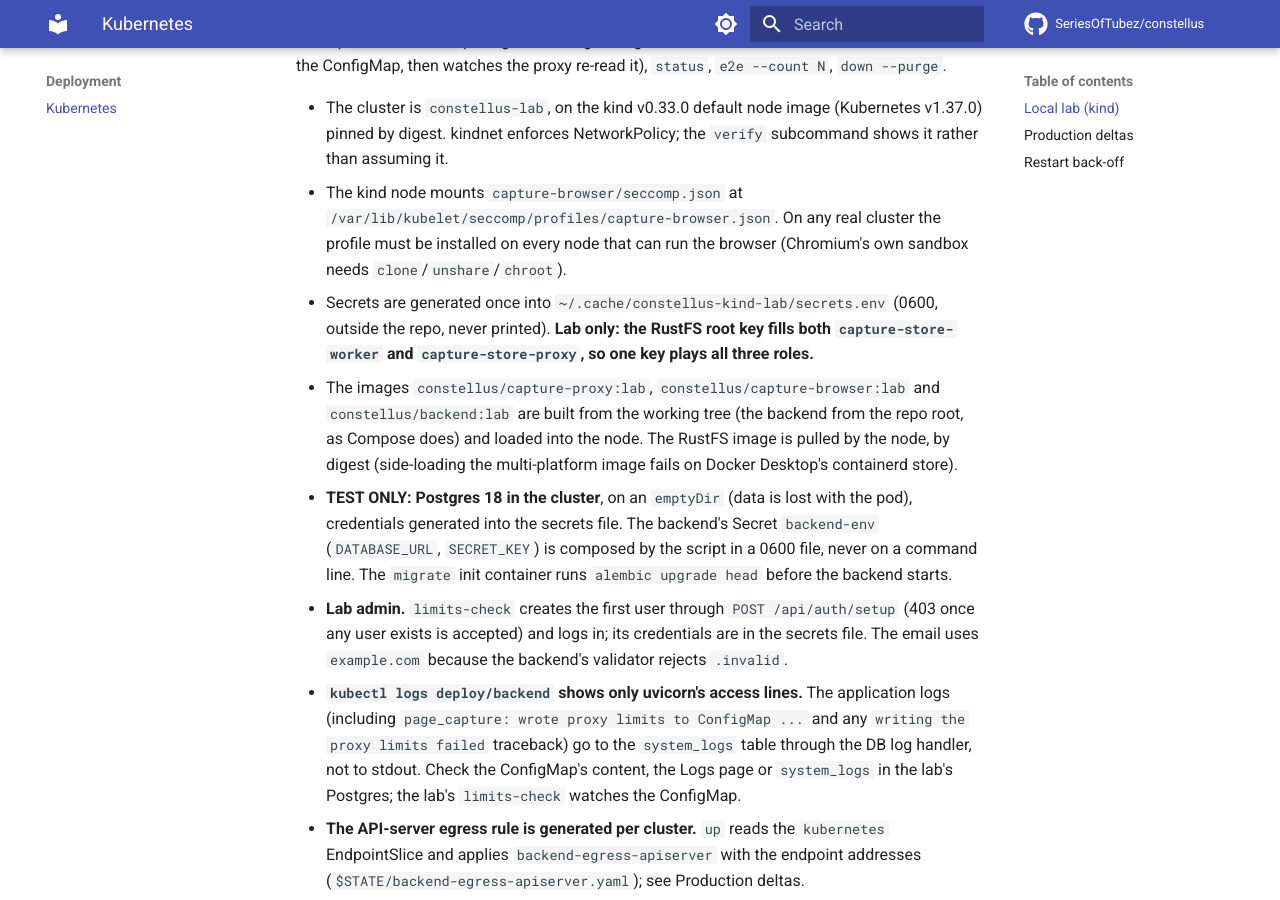
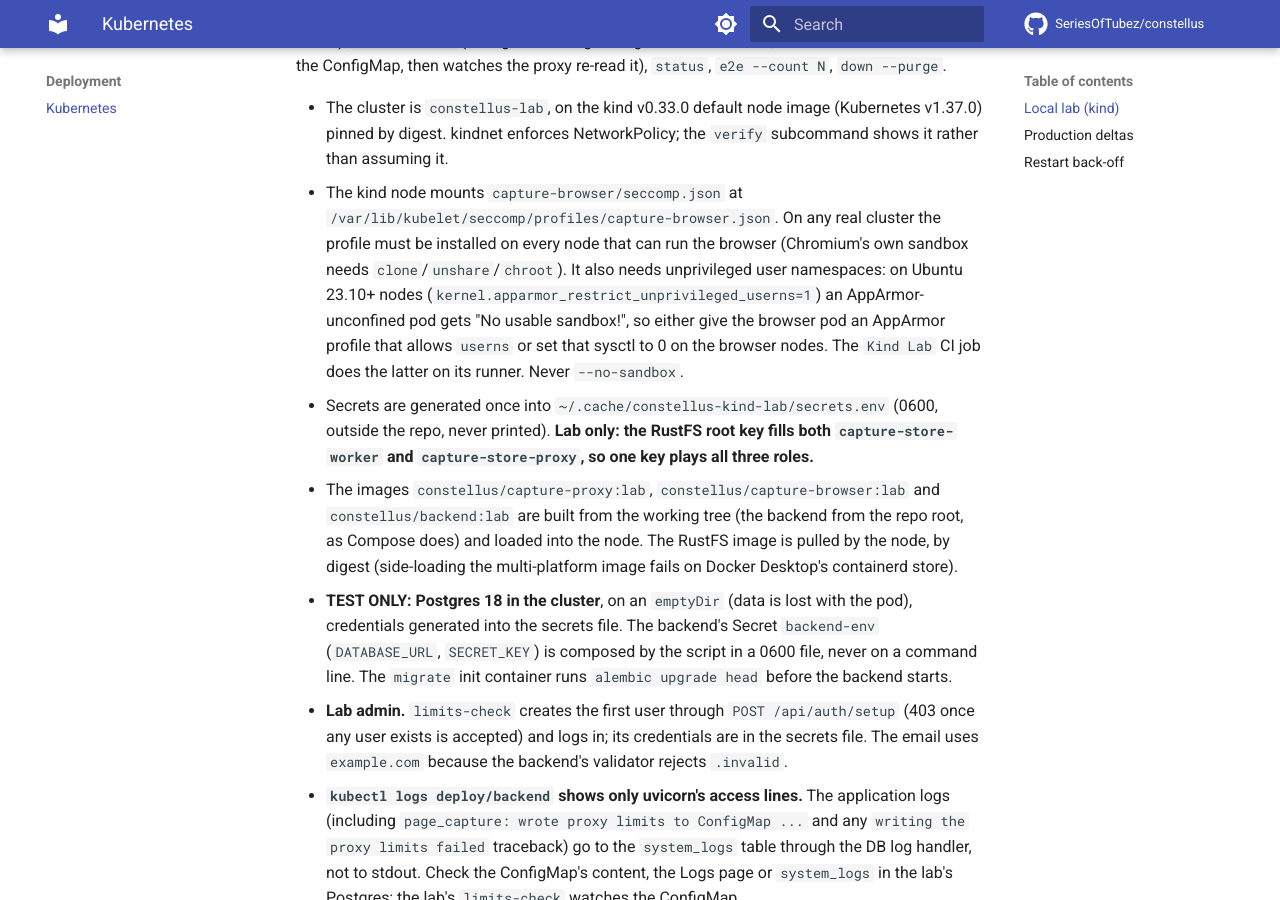
Before and after one commit to SeriesOfTubez/constellus, an MkDocs documentation site: the page built from docs/deploy/kubernetes.md, in a window 1280 px wide and 900 px high, scrolled down 910 px. Built offline with MkDocs 1.6.1 and Material for MkDocs 9.7.7, drawn with Linux system fonts in a browser that asks for light colours; comment, search, counter and statistics services are not loaded.

Commit message:
Kind Lab CI: lift Ubuntu's userns restriction so Chromium's sandbox starts
Co-Authored-By: Claude Opus 5.5 <noreply@anthropic.com>

```diff
--- a/docs/deploy/kubernetes.md
+++ b/docs/deploy/kubernetes.md
@@ -34,7 +34,11 @@ backend write the ConfigMap, then watches the proxy re-read it), `status`,
 - The kind node mounts `capture-browser/seccomp.json` at
   `/var/lib/kubelet/seccomp/profiles/capture-browser.json`. On any real cluster the
   profile must be installed on every node that can run the browser (Chromium's own
-  sandbox needs `clone`/`unshare`/`chroot`).
+  sandbox needs `clone`/`unshare`/`chroot`). It also needs unprivileged user
+  namespaces: on Ubuntu 23.10+ nodes (`kernel.apparmor_restrict_unprivileged_userns=1`)
+  an AppArmor-unconfined pod gets "No usable sandbox!", so either give the browser
+  pod an AppArmor profile that allows `userns` or set that sysctl to 0 on the browser
+  nodes. The `Kind Lab` CI job does the latter on its runner. Never `--no-sandbox`.
 - Secrets are generated once into `~/.cache/constellus-kind-lab/secrets.env` (0600,
   outside the repo, never printed). **Lab only: the RustFS root key fills both
   `capture-store-worker` and `capture-store-proxy`, so one key plays all three
```
Also changed, not shown: 1 other file.
